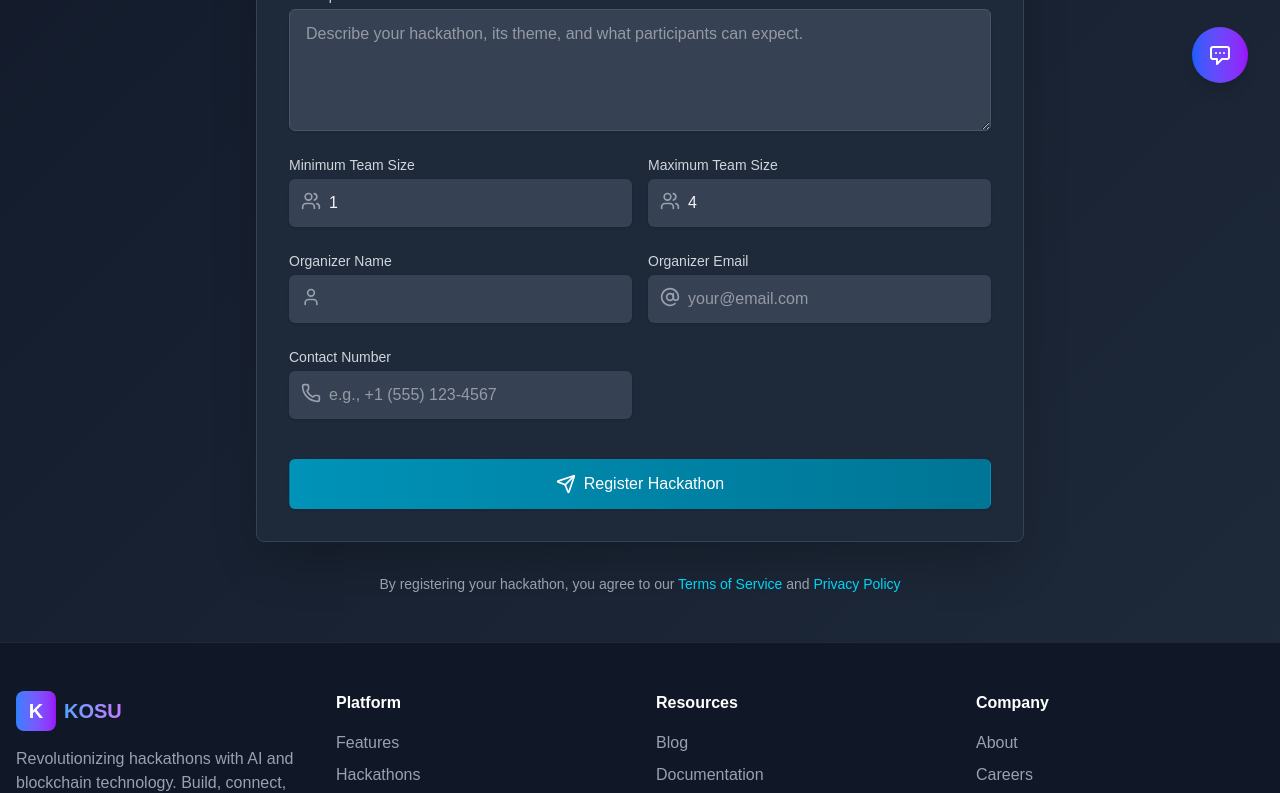
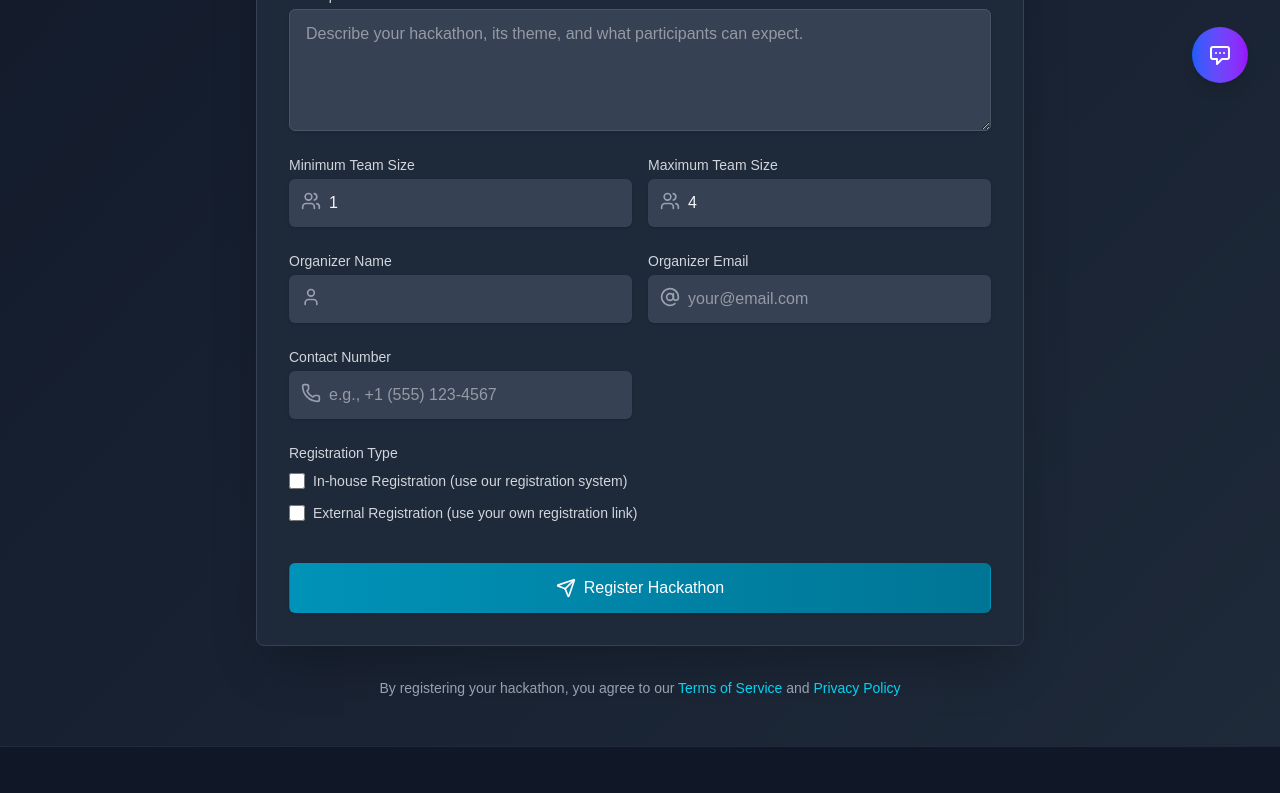
Before and after one commit to adityajha2005/kosu, a Next.js app: page /events/hackregister in a window 1280 px wide. Shown: the part 685-1478 px from the top of the page. Built offline with nearby package versions, Linux system fonts and the light colour scheme; what aptos would draw is missing.

Commit message:
register in hackathons

```diff
--- a/src/app/api/gethack/route.ts
+++ b/src/app/api/gethack/route.ts
@@ -11,6 +11,7 @@ export async function GET(req: NextRequest) {
     if (id) {
         // @ts-ignore
       const hackathon: IHackathon | null = await Hackathon.findById(id).exec();
+      // console.log("Found hackathon:", hackathon);
 
       if (!hackathon) {
         return NextResponse.json({ success: false, message: 'Hackathon not found' }, { status: 404 });
--- a/src/app/events/[slug]/register/page.tsx
+++ b/src/app/events/[slug]/register/page.tsx
@@ -26,7 +26,7 @@ export default function EventRegistrationPage() {
   });
 
   // Find the hackathon by slug
-  const hackathon = hacks.find(h => h.slug === slug);
+  const hackathon =  async ()=> await fetch(`/api/gethack/?id=${slug}`).then(res => res.json());
 
   // Check if user wallet is connected and if user is registered
   useEffect(() => {
@@ -107,6 +107,7 @@ export default function EventRegistrationPage() {
       setIsRegistered(true);
       showNotification(
         "Registration Successful",
+        // @ts-ignore
         `You have successfully registered for ${hackathon?.title}!`,
         "success"
       );
@@ -157,6 +158,7 @@ export default function EventRegistrationPage() {
           </div>
           <h1 className="text-3xl font-bold text-green-400 mb-4">Already Registered</h1>
           <p className="text-gray-300 mb-6">
+            {/* @ts-ignore */}
             You have already registered for {hackathon.title}. Check your dashboard for more details.
           </p>
           <div className="flex flex-col sm:flex-row gap-4 justify-center">
@@ -182,6 +184,7 @@ export default function EventRegistrationPage() {
   return (
     <div className="min-h-screen bg-gray-900 text-white">
       {/* Header */}
+      {/* @ts-ignore */}
       <div className={`relative py-12 ${hackathon.bgColor}`}>
         <div className="absolute inset-0 bg-[url('/grid.svg')] bg-center opacity-20"></div>
         <div className="container mx-auto px-4 relative z-10">
@@ -199,6 +202,7 @@ export default function EventRegistrationPage() {
             transition={{ duration: 0.5 }}
           >
             <h1 className="text-3xl md:text-4xl font-bold mb-2 text-white">
+              {/* @ts-ignore */}
               Register for {hackathon.title}
             </h1>
             <p className="text-lg text-white/80 max-w-3xl">
--- a/src/app/events/hackregister/page.tsx
+++ b/src/app/events/hackregister/page.tsx
@@ -16,7 +16,8 @@ import {
   CheckCircle,
   User,
   Clock,
-  Phone
+  Phone,
+  Link
 } from 'lucide-react';
 
 interface FormData {
@@ -31,6 +32,9 @@ interface FormData {
   organizerName: string;
   organizerEmail: string;
   contactNumber: string;
+  inhouse: boolean;
+  outhouse: boolean;
+  registrationlink: string
 }
 
 const RegisterHackathon: React.FC = () => {
@@ -50,7 +54,10 @@ const RegisterHackathon: React.FC = () => {
     maxTeamSize: 4,
     organizerName: '',
     organizerEmail: '',
-    contactNumber: ''
+    contactNumber: '',
+    inhouse: false,
+    outhouse: false,
+    registrationlink: ''
   });
 
   const handleChange = (e: React.ChangeEvent<HTMLInputElement | HTMLTextAreaElement>) => {
@@ -59,6 +66,31 @@ const RegisterHackathon: React.FC = () => {
       ...prev,
       [name]: e.target.type === 'number' ? parseInt(value) || 0 : value
     }));
+  };
+
+  const handleCheckboxChange = (e: React.ChangeEvent<HTMLInputElement>) => {
+    const { name, checked } = e.target;
+
+    // If inhouse is checked, make sure outhouse is unchecked and vice versa
+    if (name === 'inhouse' && checked) {
+      setFormData(prev => ({
+        ...prev,
+        inhouse: true,
+        outhouse: false,
+        registrationlink: '' // Clear registration link when switching to inhouse
+      }));
+    } else if (name === 'outhouse' && checked) {
+      setFormData(prev => ({
+        ...prev,
+        inhouse: false,
+        outhouse: true
+      }));
+    } else {
+      setFormData(prev => ({
+        ...prev,
+        [name]: checked
+      }));
+    }
   };
 
   const handleSubmit = async (e: React.FormEvent) => {
@@ -94,8 +126,12 @@ const RegisterHackathon: React.FC = () => {
         maxTeamSize: 4,
         organizerName: '',
         organizerEmail: '',
-        contactNumber: ''
+        contactNumber: '',
+        inhouse: false,
+        outhouse: false,
+        registrationlink: ''
       });
+
 
       // Optional: Redirect after successful submission
      router.push('/events')
@@ -365,7 +401,7 @@ const RegisterHackathon: React.FC = () => {
                 </motion.div>
 
                 <motion.div variants={itemVariants}>
-                  <label htmlFor="organizerName" className="block text-sm font-medium text-gray-300">
+                <label htmlFor="organizerName" className="block text-sm font-medium text-gray-300">
                     Organizer Name
                   </label>
                   <div className="mt-1 relative">
@@ -386,7 +422,8 @@ const RegisterHackathon: React.FC = () => {
                   <label htmlFor="organizerEmail" className="block text-sm font-medium text-gray-300">
                     Organizer Email
                   </label>
-                  <div className="mt-1 relative"><input
+                  <div className="mt-1 relative">
+                    <input
                       type="email"
                       name="organizerEmail"
                       id="organizerEmail"
@@ -417,6 +454,76 @@ const RegisterHackathon: React.FC = () => {
                     <Phone className="absolute left-3 top-3 h-5 w-5 text-gray-400" />
                   </div>
                 </motion.div>
+
+                {/* Registration Type Section */}
+                <motion.div className="sm:col-span-2" variants={itemVariants}>
+                  <label className="block text-sm font-medium text-gray-300 mb-2">
+                    Registration Type
+                  </label>
+                  <div className="flex flex-col space-y-3">
+                    <div className="flex items-center">
+                      <input
+                        type="checkbox"
+                        id="inhouse"
+                        name="inhouse"
+                        checked={formData.inhouse}
+                        onChange={handleCheckboxChange}
+                        className="h-4 w-4 text-cyan-600 focus:ring-cyan-500 border-gray-500 rounded"
+                      />
+                      <label htmlFor="inhouse" className="ml-2 block text-sm text-gray-300">
+                        In-house Registration (use our registration system)
+                      </label>
+                      {formData.inhouse && (
+                        <CheckCircle className="ml-2 h-5 w-5 text-cyan-500" />
+                      )}
+                    </div>
+
+                    <div className="flex items-center">
+                      <input
+                        type="checkbox"
+                        id="outhouse"
+                        name="outhouse"
+                        checked={formData.outhouse}
+                        onChange={handleCheckboxChange}
+                        className="h-4 w-4 text-cyan-600 focus:ring-cyan-500 border-gray-500 rounded"
+                      />
+                      <label htmlFor="outhouse" className="ml-2 block text-sm text-gray-300">
+                        External Registration (use your own registration link)
+                      </label>
+                      {formData.outhouse && (
+                        <CheckCircle className="ml-2 h-5 w-5 text-cyan-500" />
+                      )}
+                    </div>
+                  </div>
+                </motion.div>
+
+                {/* Conditional Registration Link Field */}
+                {formData.outhouse && (
+                  <motion.div
+                    className="sm:col-span-2"
+                    variants={itemVariants}
+                    initial={{ opacity: 0, height: 0 }}
+                    animate={{ opacity: 1, height: 'auto' }}
+                    transition={{ duration: 0.3 }}
+                  >
+                    <label htmlFor="registrationlink" className="block text-sm font-medium text-gray-300">
+                      External Registration Link
+                    </label>
+                    <div className="mt-1 relative">
+                      <input
+                        type="url"
+                        name="registrationlink"
+                        id="registrationlink"
+                        required={formData.outhouse}
+                        value={formData.registrationlink}
+                        onChange={handleChange}
+                        className="py-3 px-4 pl-10 block w-full shadow-sm focus:ring-cyan-500 focus:border-cyan-500 border-gray-600 rounded-md bg-gray-700 text-gray-100"
+                        placeholder="https://your-registration-page.com"
+                      />
+                      <Link className="absolute left-3 top-3 h-5 w-5 text-gray-400" />
+                    </div>
+                  </motion.div>
+                )}
               </div>
 
               <motion.div
--- a/src/app/events/page.tsx
+++ b/src/app/events/page.tsx
@@ -28,6 +28,9 @@ interface Hackathon {
   organizerName: string;
   organizerEmail: string;
   contactNumber?: string;
+  inhouse: boolean;
+  outhouse: boolean;
+  registrationlink?: string;
   slug?: string;
   imageIndex?: number; // Added to track which image to display
 }
--- a/src/components/NFTMinter.tsx
+++ b/src/components/NFTMinter.tsx
@@ -273,7 +273,7 @@ export default function NFTMinter({ userAddress, onMintSuccess, onMintError }: N
     try {
       const functions = await getModuleInfo();
       setAvailableFunctions(functions);
-      setErrorMessage("Contract functions checked. See console for details.");
+      setErrorMessage("Contract functions checked. ");
     } catch (error) {
       setErrorMessage(`Error checking contract: ${(error as Error).message}`);
     } finally {
--- a/src/lib/mongodb.ts
+++ b/src/lib/mongodb.ts
@@ -1,6 +1,6 @@
 import mongoose from "mongoose";
 
-const MONGO_URI="mongodb+srv://2005akjha:aditya@cluster0.gxoqohx.mongodb.net/kosu"
+const MONGO_URI="mongodb+srv://2005akjha:aditya@cluster0.gxoqohx.mongodb.net/kosu1"
 
 if (!MONGO_URI) {
   throw new Error("Please define the MONGO_URI environment variable inside .env.local");
--- a/src/models/HackRegister.ts
+++ b/src/models/HackRegister.ts
@@ -12,8 +12,11 @@ export interface IHackathon extends Document {
   organizerName: string;
   organizerEmail: string;
   contactNumber: string;
+  inhouse: boolean;
+  outhouse: boolean;
+  registrationlink: string;
+
 }
-
 const HackathonSchema = new Schema<IHackathon>({
   name: { type: String, required: true },
   description: { type: String, required: true },
@@ -26,6 +29,31 @@ const HackathonSchema = new Schema<IHackathon>({
   organizerName: { type: String, required: true },
   organizerEmail: { type: String, required: true },
   contactNumber: { type: String },
+
+  // Inhouse/Outhouse Logic
+  inhouse: { type: Boolean, default: false },
+  outhouse: {
+    type: Boolean,
+    default: false,
+    validate: {
+      validator: function (this: IHackathon) {
+        return !(this.inhouse && this.outhouse); // Ensures both are not true
+      },
+      message: "A hackathon cannot be both inhouse and outhouse.",
+    }
+  },
+
+  // Registration link required if outhouse is true
+  registrationlink: {
+    type: String,
+    default: '',
+    validate: {
+      validator: function (this: IHackathon) {
+        return this.outhouse ? this.registrationlink.trim().length > 0 : true;
+      },
+      message: "Registration link is required for outhouse hackathons.",
+    }
+  },
 });
 
 export default mongoose.models.Hackathon || mongoose.model<IHackathon>("Hackathon", HackathonSchema);
```
Also changed, not shown: src/app/api/hackregister/route.ts (+7 -0 lines), src/app/events/[slug]/page.tsx (+56 -36 lines), 1 other file (tests, documents, lock files or other folders).
